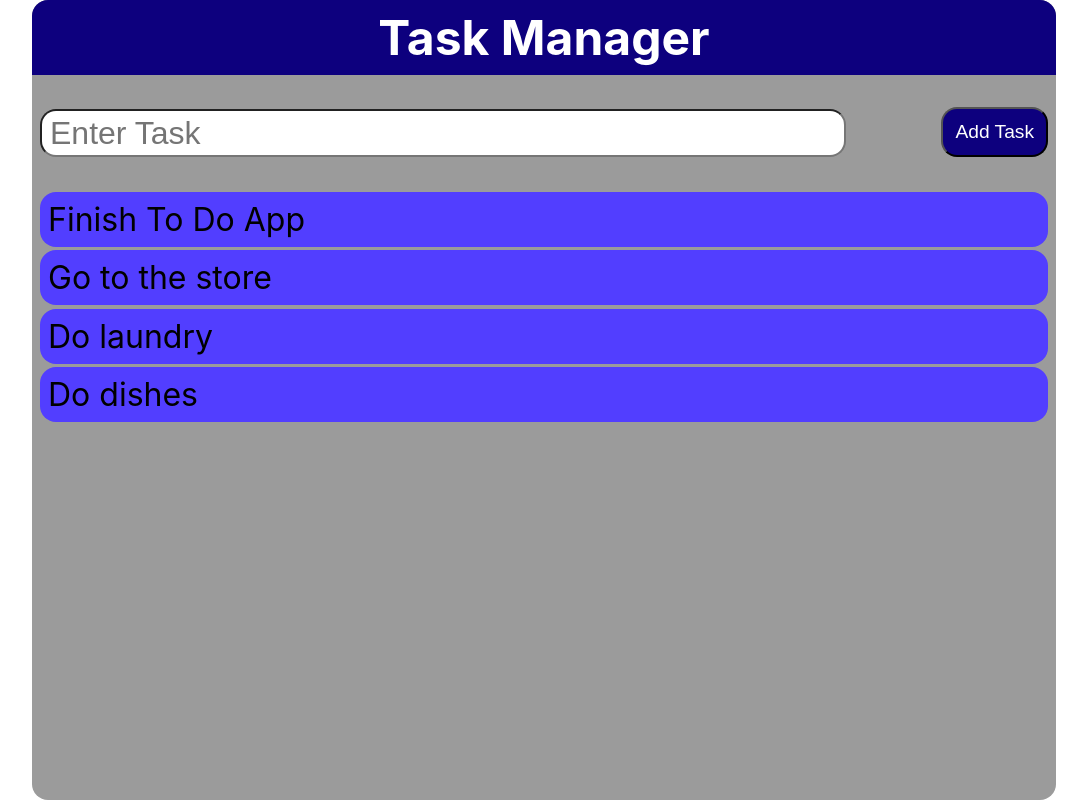
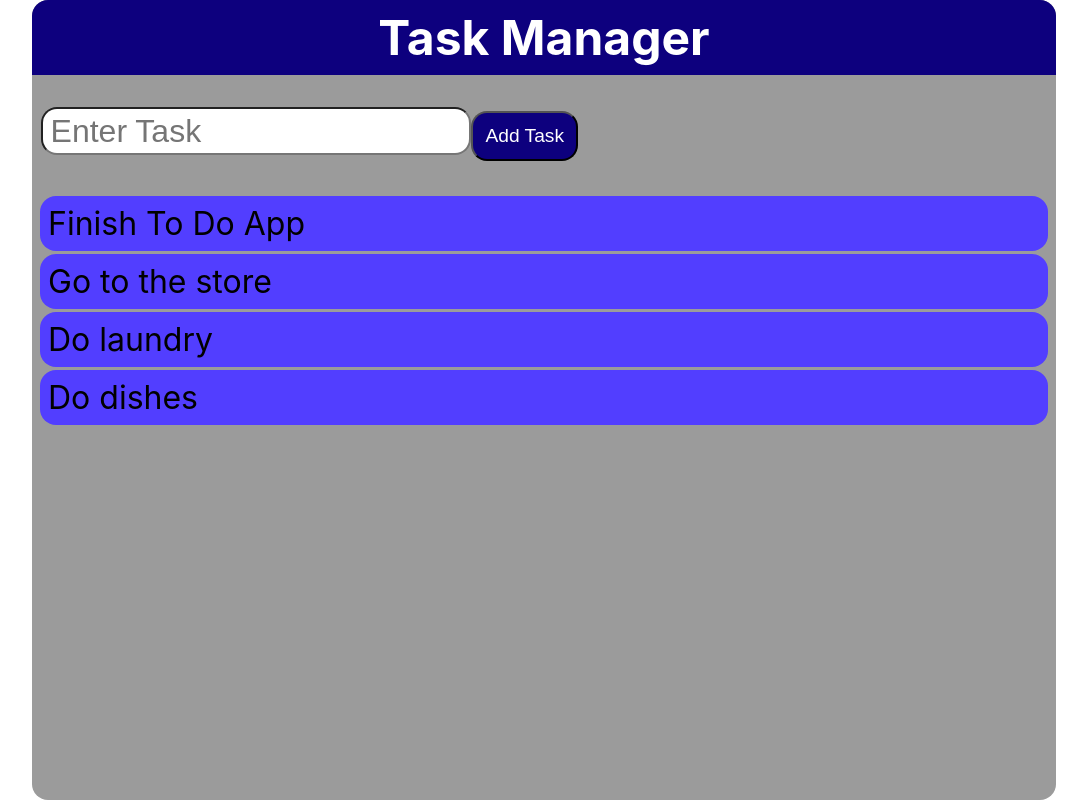
Before and after one commit to DDeShon/javascript-todo, a React (Create React App) app: page / in a window 1280 px wide. Shown: the whole page, without its empty margins (96-1183 px from the left). Built offline with nearby package versions, Linux system fonts and the light colour scheme.

Commit message:
working on list functionality

```diff
--- a/src/App.css
+++ b/src/App.css
@@ -86,7 +86,7 @@
   align-items: flex-end;
 }
 
-.input-wrapper input {
+.input-wrapper .input-field {
   padding-left: 0.5rem;
   font-size: 2rem;
   align-items: center;
--- a/src/App.js
+++ b/src/App.js
@@ -1,5 +1,6 @@
 import "./App.css";
 import TodoList from "./components/todoList";
+import TodoForm from "./components/TodoForm";
 
 function App() {
   return (
@@ -9,25 +10,12 @@ function App() {
           <h1>Task Manager</h1>
         </div>
         <div className="input-wrapper">
-          <input type="text" id="input" placeholder="Enter Task" />
-          <button className="btn-new-task">Add Task</button>
+          <TodoForm />
+          {/* <input type="text" id="input" placeholder="Enter Task" />
+          <button className="btn-new-task">Add Task</button> */}
         </div>
         <div className="list-wrapper">
           <TodoList />
-          {/* <ul className="todo">
-            <div className="list-item">
-              <li>Finish To Do App</li>
-            </div>
-            <div className="list-item">
-              <li className="checked">Go to the store</li>
-            </div>
-            <div className="list-item">
-              <li>Do Laundry</li>
-            </div>
-            <div className="list-item">
-              <li>Do Dishes</li>
-            </div>
-          </ul> */}
         </div>
       </div>
     </div>
--- /dev/null
+++ b/src/components/TodoForm.js
@@ -0,0 +1,34 @@
+import React from "react";
+
+class TodoForm extends React.Component {
+  constructor(props) {
+    super(props);
+    this.state = { todoInput: "" };
+  }
+
+  handleChange = (event) => {
+    this.setState({ todoInput: event.target.value });
+  };
+
+  handleSubmit = (event) => {
+    event.preventDefault();
+    alert(`A new item was added:  ${this.state.todoInput}`);
+  };
+
+  render() {
+    return (
+      <form onSubmit={(event) => this.handleSubmit(event)}>
+        <input
+          className="input-field"
+          type="text"
+          placeholder="Enter Task"
+          value={this.state.todoInput}
+          onChange={(event) => this.handleChange(event)}
+        />
+        <input className="btn-new-task" type="submit" value="Add Task" />
+      </form>
+    );
+  }
+}
+
+export default TodoForm;
```
